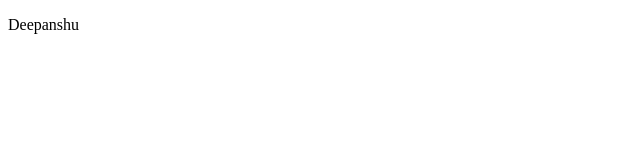
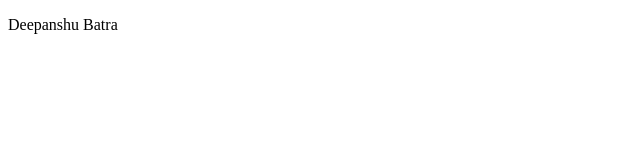
Before and after one commit to deepanshubatra-24/Git-Learning, a plain HTML site: page index.html in a window 1280 px wide. Shown: the full height of the page, 0-640 px from the left. Drawn offline with Linux system fonts and the light colour scheme.

```diff
--- a/index.html
+++ b/index.html
@@ -7,6 +7,6 @@
     <title>Document</title>
 </head>
 <body>
-    <p>Deepanshu</p>
+    <p>Deepanshu Batra</p>
 </body>
 </html>
```
